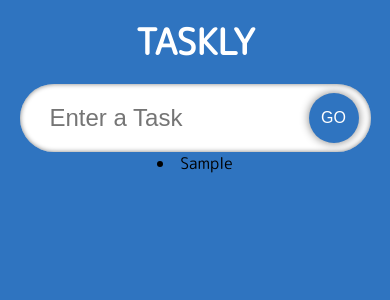
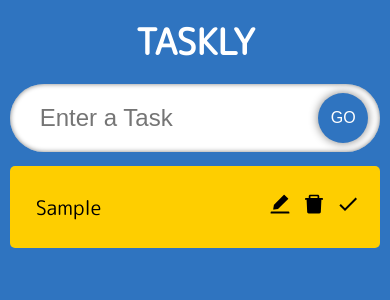
Before and after one commit to Theosaurus-Rex/taskly, a React (Create React App) app: page / in a window 390 px wide. Both pictures are taken after typing "Sample" into the empty fields and a click on the button "GO". Shown: the top 300 px of the page. Built offline with nearby package versions, Linux system fonts and the light colour scheme.

Commit message:
Display todos as cards

```diff
--- a/package.json
+++ b/package.json
@@ -13,6 +13,7 @@
     "@types/react-dom": "^18.2.15",
     "react": "^18.2.0",
     "react-dom": "^18.2.0",
+    "react-icons": "^4.11.0",
     "react-scripts": "5.0.1",
     "typescript": "^4.9.5",
     "web-vitals": "^2.1.4"
--- a/src/App.tsx
+++ b/src/App.tsx
@@ -3,6 +3,7 @@ import "./App.css";
 
 import { Todo } from "./model";
 import InputField from "./components/InputField";
+import TodoList from "./components/TodoList";
 
 const App: React.FC = () => {
   const [todo, setTodo] = useState<string>("");
@@ -22,9 +23,7 @@ const App: React.FC = () => {
     <div className="App">
       <h1 className="heading">Taskly</h1>
       <InputField todo={todo} setTodo={setTodo} handleAdd={handleAdd} />
-      {todos.map((t) => (
-        <li>{t.todo}</li>
-      ))}
+      <TodoList todos={todos} setTodos={setTodos} />
     </div>
   );
 };
--- /dev/null
+++ b/src/components/TodoCard.tsx
@@ -0,0 +1,32 @@
+import React from "react";
+import { Todo } from "../model";
+import { AiFillEdit, AiFillDelete } from "react-icons/ai";
+import { MdDone } from "react-icons/md";
+import "./styles.css";
+
+interface Props {
+  todo: Todo;
+  todos: Todo[];
+  setTodos: React.Dispatch<React.SetStateAction<Todo[]>>;
+}
+
+const TodoCard: React.FC<Props> = ({ todo, todos, setTodos }) => {
+  return (
+    <form className="todo__card">
+      <span className="todo__card--text">{todo.todo}</span>
+      <div>
+        <span className="icon">
+          <AiFillEdit />
+        </span>
+        <span className="icon">
+          <AiFillDelete />
+        </span>
+        <span className="icon">
+          <MdDone />
+        </span>
+      </div>
+    </form>
+  );
+};
+
+export default TodoCard;
--- a/src/components/TodoList.tsx
+++ b/src/components/TodoList.tsx
@@ -1,7 +1,21 @@
 import React from "react";
+import "./styles.css";
+import { Todo } from "../model";
+import TodoCard from "./TodoCard";
 
-const TodoList = () => {
-  return <div>TodoList</div>;
+interface Props {
+  todos: Todo[];
+  setTodos: React.Dispatch<React.SetStateAction<Todo[]>>;
+}
+
+const TodoList: React.FC<Props> = ({ todos, setTodos }) => {
+  return (
+    <div className="todos">
+      {todos.map((todo) => (
+        <TodoCard todo={todo} key={todo.id} todos={todos} setTodos={setTodos} />
+      ))}
+    </div>
+  );
 };
 
 export default TodoList;
--- a/src/components/styles.css
+++ b/src/components/styles.css
@@ -43,3 +43,55 @@
   transform: scale(0.9);
   box-shadow: 0 0 5px gray;
 }
+
+.todos {
+  display: flex;
+  justify-content: space-evenly;
+  width: 90%;
+  flex-wrap: wrap;
+}
+
+.todo__card {
+  display: flex;
+  align-items: center;
+  width: 29.5%;
+  border-radius: 5px;
+  padding: 20px;
+  margin-top: 14px;
+  background-color: #fece00;
+}
+
+.todo__card--text {
+  flex: 1;
+  padding: 6px;
+  border: none;
+  font-size: 20px;
+}
+
+.todo__card--text:focus {
+  outline: none;
+}
+
+.icon {
+  margin-left: 10px;
+  font-size: 24px;
+  cursor: pointer;
+}
+
+@media (max-width: 1200px) {
+  .todo__card {
+    width: 40%;
+  }
+}
+
+@media (max-width: 700px) {
+  .input {
+    width: 95%;
+  }
+  .todos {
+    width: 95%;
+  }
+  .todo__card {
+    width: 95%;
+  }
+}
```
Also changed, not shown: 1 other file (tests, documents, lock files or other folders).
